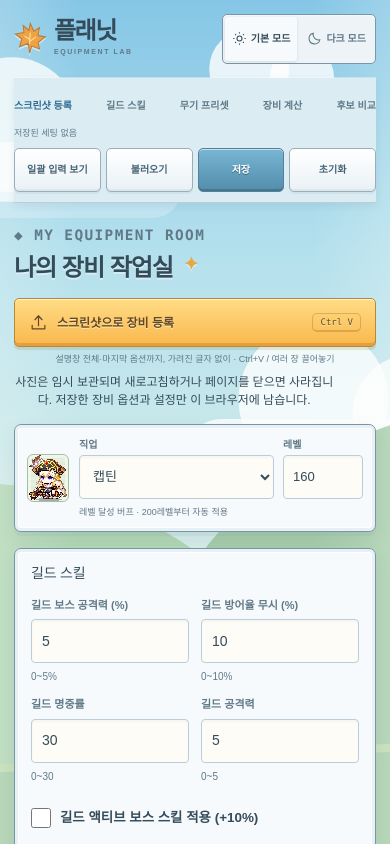
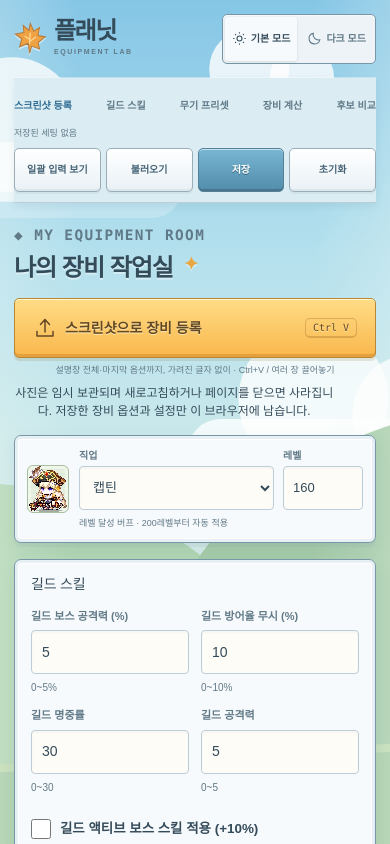
Before and after one commit to bbungjun/planet_spec_up, a Next.js app: page / in a window 390 px wide. Shown: the top 844 px of the page. Built offline with nearby package versions, Linux system fonts and the light colour scheme.

Commit message:
style: enlarge the central screenshot registration button

```diff
--- a/app/maple-theme.css
+++ b/app/maple-theme.css
@@ -61,9 +61,9 @@ html{scroll-padding-top:calc(var(--app-toolbar-height,60px) + 16px)}button,input
 .setup-import-intro h1 span{font-size:18px;color:#e9a741;vertical-align:top;display:inline-block;margin-left:5px}
 .setup-import-dropzone{grid-column:2;min-width:0;min-height:0;padding:0;display:flex;flex-direction:column;align-items:center;gap:6px;text-align:center;border:0;border-radius:5px;background:transparent}
 .setup-import-dropzone.is-dragging{outline:3px dashed var(--focus);outline-offset:6px;background:var(--accent-soft)}
-.setup-import-button{display:flex;align-items:center;justify-content:center;gap:9px;padding:12px 17px;min-height:49px;font-size:13px;border:1px solid #b98836;background:linear-gradient(var(--gold-top),var(--gold-bottom));color:var(--gold-ink);border-radius:5px;box-shadow:inset 0 1px #fff6d0,inset 0 -3px #e5a03d,0 3px #8b79342b;text-shadow:0 1px #ffeab1}
+.setup-import-button{display:flex;align-items:center;justify-content:center;width:min(420px,100%);gap:12px;padding:18px 28px;min-height:68px;font-size:16px;border:1px solid #b98836;background:linear-gradient(var(--gold-top),var(--gold-bottom));color:var(--gold-ink);border-radius:5px;box-shadow:inset 0 1px #fff6d0,inset 0 -3px #e5a03d,0 3px #8b79342b;text-shadow:0 1px #ffeab1}
 .setup-import-button:hover{background:linear-gradient(#ffe49c,#fac266)}
-.setup-import-button .game-icon{width:19px;height:19px}.setup-import-dropzone kbd{border-color:#b9843477;font:9px Consolas,monospace;margin-left:5px;color:var(--gold-ink)}
+.setup-import-button .game-icon{width:24px;height:24px}.setup-import-dropzone kbd{border-color:#b9843477;font:10px Consolas,monospace;margin-left:5px;color:var(--gold-ink)}
 .setup-import-dropzone small{font-size:10px;line-height:1.5;color:var(--muted)}
 .setup-import-dropzone .setup-image-storage-note{font-size:12px;line-height:1.5;color:var(--text);max-width:48ch}
 @media(max-width:1100px){.setup-import-start{grid-template-columns:minmax(0,1fr);gap:16px}.setup-import-dropzone{grid-column:1;justify-self:center;width:min(560px,100%)}}
@@ -273,7 +273,7 @@ html{scroll-padding-top:calc(var(--app-toolbar-height,60px) + 16px)}button,input
 @media(max-width:700px){
   .calculator-shell{padding:0 14px 18px}.app-topbar{min-height:78px;flex-wrap:nowrap;gap:10px;padding:12px 0}.app-brand{font-size:24px;gap:6px}.brand-symbol,.brand-symbol .game-icon{width:34px;height:34px}.brand-secondary{font-size:7px;letter-spacing:1.6px}.beta-badge{display:none}.theme-toggle button{font-size:10px;padding-inline:7px;gap:4px}.theme-toggle svg{width:15px;height:15px}
   .app-toolbar{display:block;padding:5px 0 10px}.app-nav{justify-content:space-between;gap:5px}.app-nav a{font-size:10px}.app-header-actions{justify-content:flex-start;gap:5px;flex-wrap:wrap}.app-header-actions p{width:auto;flex:1 0 100%;text-align:left;font-size:9px;margin:0 0 2px}.app-header-actions .secondary-button{font-size:10px;padding-inline:8px;flex:1}
-  .setup-import.panel{margin-top:20px}.setup-import-start{flex-direction:column;align-items:stretch;gap:14px;padding-bottom:15px}.setup-import-intro h1{font-size:24px}.setup-import-dropzone{text-align:center;align-items:stretch}.setup-import-button{width:100%;font-size:12px;justify-content:flex-start;padding:12px 14px}.setup-import-button kbd{margin-left:auto}.setup-import-dropzone small{font-size:9px}
+  .setup-import.panel{margin-top:20px}.setup-import-start{flex-direction:column;align-items:stretch;gap:14px;padding-bottom:15px}.setup-import-intro h1{font-size:24px}.setup-import-dropzone{text-align:center;align-items:stretch}.setup-import-button{width:100%;min-height:60px;font-size:14px;gap:8px;justify-content:center;padding:16px 18px}.setup-import-button kbd{margin-left:auto}.setup-import-dropzone small{font-size:9px}
   .workshop-character-bar{gap:10px;padding:12px;flex-wrap:wrap}.workshop-character-icon{width:42px;height:48px}.workshop-character-icon .game-icon{width:35px;height:35px}.setup-import-identity{grid-template-columns:minmax(90px,1fr) 80px;gap:6px 9px;min-width:0;flex:1 1 180px}.setup-import-identity .level-achievement{font-size:9px}.character-photo-shortcut{width:100%;flex:0 0 100%;justify-content:center;min-height:44px;margin-top:2px}
   .character-settings-content{padding:0}.character-settings-content .calculator-setup{display:grid;grid-template-columns:1fr;gap:12px}.stat-upload{display:block}.stat-upload input{display:block;margin-top:8px;width:100%}.stat-window-panel p{font-size:11px}
   .weapon-presets{display:block;padding:13px;margin-bottom:17px}.weapon-presets>.panel-heading{display:flex;align-items:center;gap:9px;margin-bottom:9px}.weapon-presets>.panel-heading button{font-size:9px}.weapon-preset-grid{grid-template-columns:repeat(3,minmax(0,1fr));gap:5px}.weapon-preset-select{min-height:60px;padding:7px 6px}.weapon-preset-select strong{font-size:10px}.weapon-preset-select small{font-size:8px}.weapon-preset-details{padding:0 6px}.weapon-preset-details summary{font-size:8px;line-height:1.5;overflow-wrap:anywhere}.weapon-preset-card dl{font-size:9px}.weapon-preset-card dl div{display:block}.weapon-preset-card dd{margin-top:2px}
```
Also changed, not shown: 1 other file (tests, documents, lock files or other folders).
